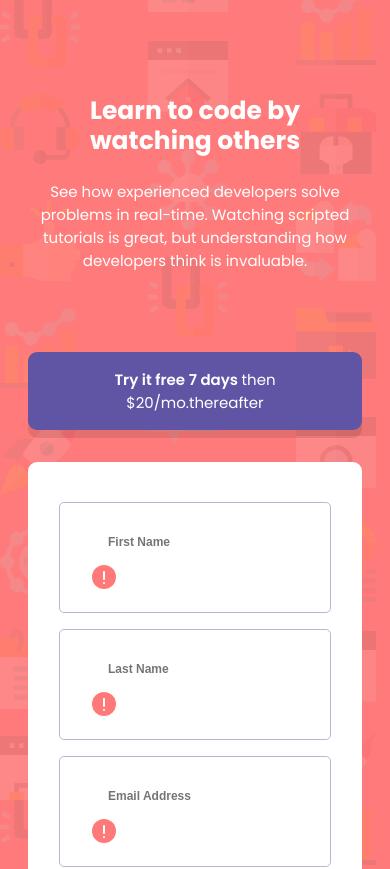
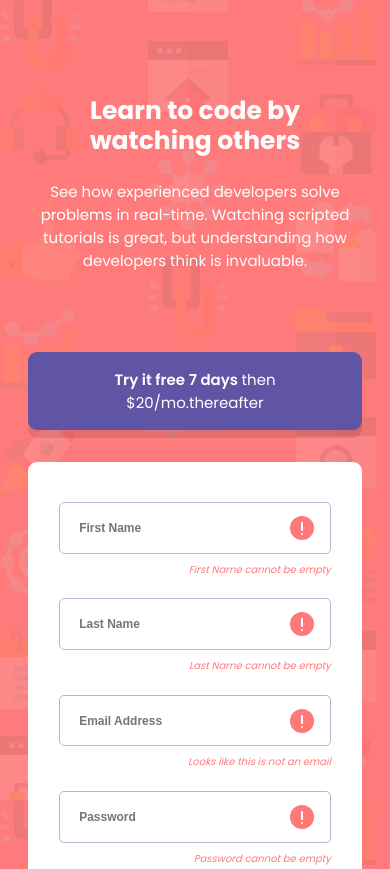
Before and after one commit to srglbrkchn/chllng12, a React (Create React App) app: page / in a window 390 px wide. Shown: the top 869 px of the page. Built offline with nearby package versions, Linux system fonts and the light colour scheme.

Commit message:
Adjust input padding. Add error message to input in case of error.

```diff
--- a/public/styles.css
+++ b/public/styles.css
@@ -97,17 +97,34 @@ body {
     border-radius: 9px;
 }
 
+.input-outer-area {
+    width: 95%;
+    display: flex;
+    flex-direction: column;
+    margin: auto;
+}
+
+.form-content .error-msg {
+    text-align: right;
+    font-size: 10px;
+    color: hsl(0, 100%, 74%);
+    margin: 0;
+    margin-bottom: .8rem;
+    font-style: italic;
+}
+
 .input-area{
-    padding: 1rem 2rem;
-    margin: 0.5rem;
-    width: 95%;
+    display: flex;
+    align-items: center;
+    justify-content: space-between;
+    padding: .8rem 1.5rem;
+    margin: 0.5rem 0;
+    width: 100%;
     border-radius: 5px;
     border: 1px solid hsl(246, 25%, 77%);
     color: hsl(249, 10%, 26%);
     font-weight: 700;
     caret-color: hsl(248, 32%, 49%);
-
-
 }
 
 .input-area:focus {
@@ -118,9 +135,8 @@ body {
 .input-field input {
     border: none;
     outline: none;
+    width: 50%;
 }
-
-
 
 
 .green-btn {
@@ -178,13 +194,24 @@ footer {
     }
 
     .input-field input {
-        padding: 1rem;
-        width: 95%;
+        padding: .2rem;
+        width: 70%;
         font-size: 12px;
+    }
+
+    .input-area {
+        padding: .8rem 1rem;
     }
 
     .form-content p {
         font-size: 10px;
         width: 75%;
     }
+
+    .form-content .error-msg {
+        text-align: right;
+        width: 100%;
+    }
+
+
 }
--- a/src/components/form/Entery.jsx
+++ b/src/components/form/Entery.jsx
@@ -2,11 +2,14 @@ import React from "react";
 
 function Entery(props) {
     return (
-        <div className="input-area">
-            <input type={props.type} placeholder={props.placeholder} name={props.name}/>
-            <svg width="24" height="24" xmlns="http://www.w3.org/2000/svg">
-                <g fill="none" fill-rule="evenodd"><circle fill="#FF7979" cx="12" cy="12" r="12"/><rect fill="#FFF" x="11" y="6" width="2" height="9" rx="1"/><rect fill="#FFF" x="11" y="17" width="2" height="2" rx="1"/></g>
-            </svg>
+        <div className="input-outer-area">
+            <div className="input-area">
+                <input type={props.type} placeholder={props.placeholder} name={props.name}/>
+                <svg width="24" height="24" xmlns="http://www.w3.org/2000/svg">
+                    <g fill="none" fill-rule="evenodd"><circle fill="#FF7979" cx="12" cy="12" r="12"/><rect fill="#FFF" x="11" y="6" width="2" height="9" rx="1"/><rect fill="#FFF" x="11" y="17" width="2" height="2" rx="1"/></g>
+                </svg>
+            </div>
+            <p className="error-msg">{props.errMsg}</p>
         </div>
     );
 }
--- a/src/components/form/InputField.jsx
+++ b/src/components/form/InputField.jsx
@@ -6,7 +6,12 @@ function InputField() {
     return (
         <div className="input-field">
             {inputInfos.map(inputInfo => {
-                return (<Entery type={inputInfo.type} placeholder={inputInfo.placeholder}/>);
+                return (<Entery
+                    type={inputInfo.type}
+                    placeholder={inputInfo.placeholder}
+                    name={inputInfo.name}
+                    errMsg = {inputInfo.errMsg}
+                    />);
             })}
         </div>
     );
--- a/src/inputInfo.js
+++ b/src/inputInfo.js
@@ -2,22 +2,26 @@ const inputInfo = [
     {
         type: "text",
         name:"fName",
-        placeholder:"First Name"
+        placeholder:"First Name",
+        errMsg: "First Name cannot be empty"
     },
     {
         type: "text",
         name:"lName",
-        placeholder: "Last Name"
+        placeholder: "Last Name",
+        errMsg: "Last Name cannot be empty"
     },
     {
         type: "email",
         name:"email",
-        placeholder: "Email Address"
+        placeholder: "Email Address",
+        errMsg: "Looks like this is not an email"
     },
     {
         type: "password",
         name: "password",
-        placeholder: "Password"
+        placeholder: "Password",
+        errMsg: "Password cannot be empty"
     }
 ]
 
```
